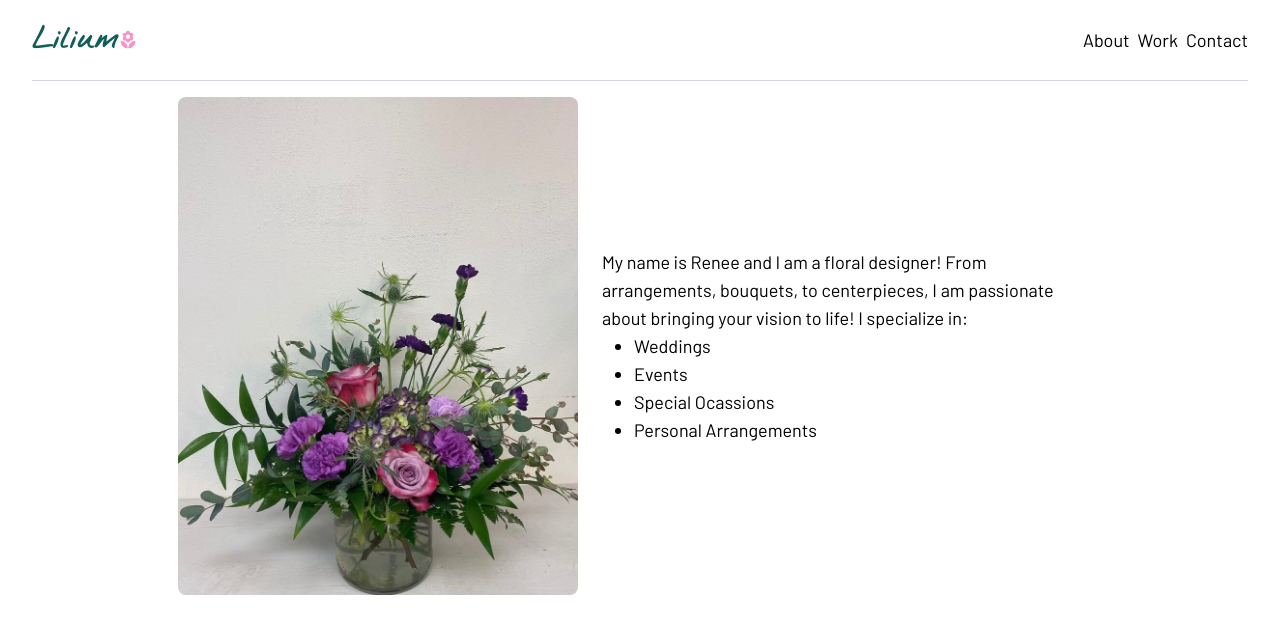
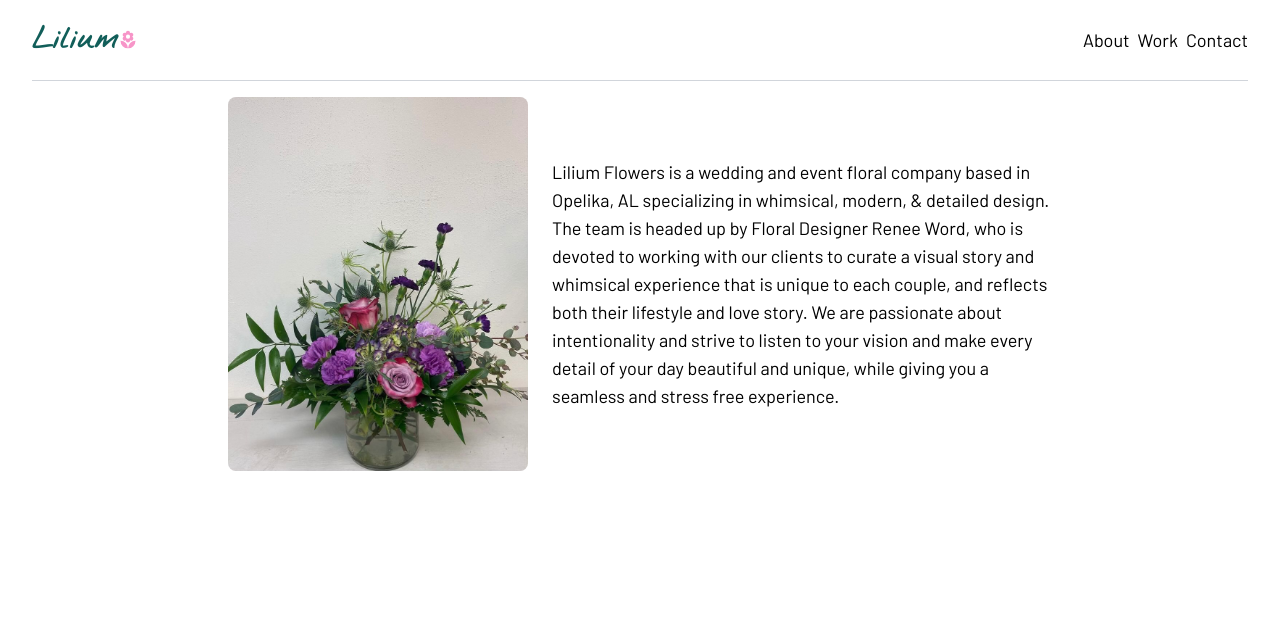
Before and after one commit to jonword/multistep-floral, a Next.js app: page /about in a window 1280 px wide. Shown: the top 634 px of the page. Built offline with nearby package versions, Linux system fonts and the light colour scheme.

Commit message:
Change about section text

```diff
--- a/src/pages/about/index.tsx
+++ b/src/pages/about/index.tsx
@@ -15,24 +15,24 @@ const About = () => {
         <div>
           <Image
             src={floral}
-            height={400}
-            width={400}
+            height={300}
+            width={300}
             alt=""
             className=" rounded-lg"
           />
         </div>
         <div className="md:max-w-[500px]">
           <p className={`${font.className} text-lg`}>
-            My name is Renee and I am a floral designer! From arrangements,
-            bouquets, to centerpieces, I am passionate about bringing your
-            vision to life! I specialize in:
+            Lilium Flowers is a wedding and event floral company based in
+            Opelika, AL specializing in whimsical, modern, & detailed design.
+            The team is headed up by Floral Designer Renee Word, who is devoted
+            to working with our clients to curate a visual story and whimsical
+            experience that is unique to each couple, and reflects both their
+            lifestyle and love story. We are passionate about intentionality and
+            strive to listen to your vision and make every detail of your day
+            beautiful and unique, while giving you a seamless and stress free
+            experience.
           </p>
-          <ul className={`${font.className} text-lg list-disc pl-8`}>
-            <li>Weddings</li>
-            <li>Events</li>
-            <li>Special Ocassions</li>
-            <li>Personal Arrangements</li>
-          </ul>
         </div>
       </div>
     </div>
```
